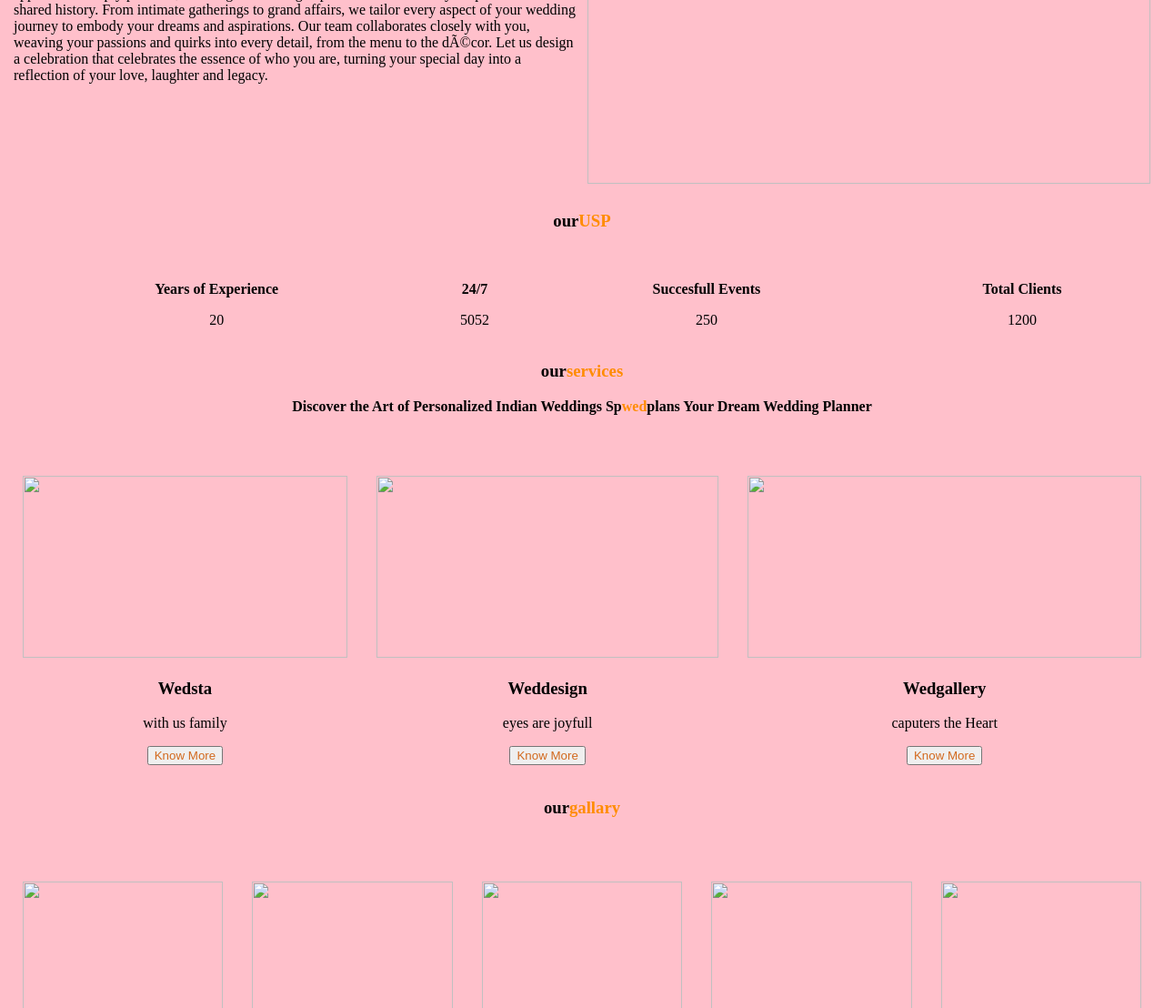
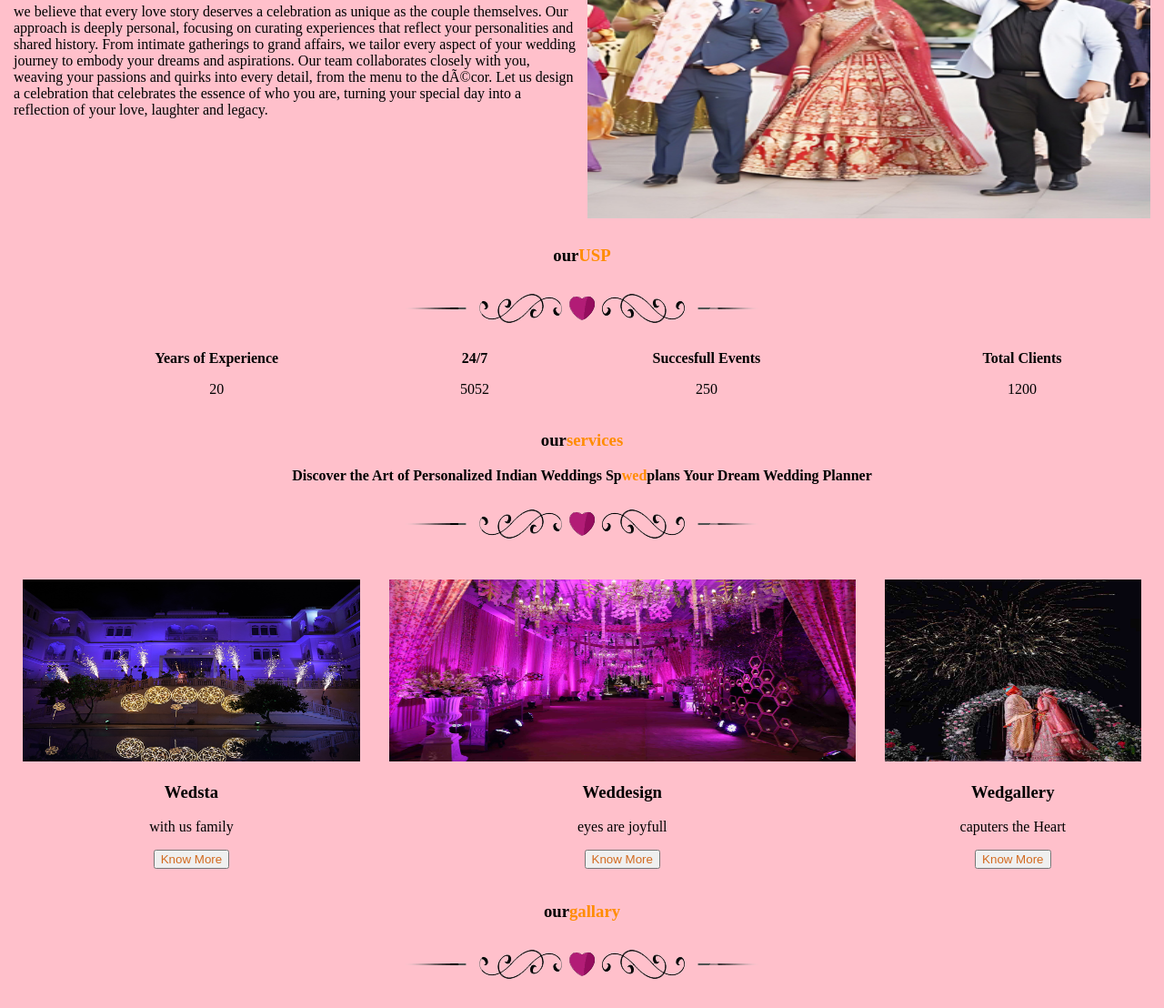
Before and after one commit to MaheshAmaragani/spwedplans, a plain HTML site: page index.html in a window 1280 px wide. Shown: the part 1692-2800 px from the top of the page at 91% size. Drawn offline with nearby package versions, Linux system fonts and the light colour scheme; the site is published under a folder, as on GitHub Pages, so addresses that start at the root find nothing.

Commit message:
my html code

```diff
--- a/index.html
+++ b/index.html
@@ -5,7 +5,7 @@
     <meta name="viewport" content="width=device-width, initial-scale=1.0">
     <title>Spwedplans</title>
     <!--favicon-->
-    <link rel="shortcut icon" href="/images/favicon.jpg" type="image/x-icon">
+    <link rel="shortcut icon" href="./images/favicon.jpg" type="image/x-icon">
     <!--bootstrap icon cdn-->
     <link rel="stylesheet" href="https://cdn.jsdelivr.net/npm/bootstrap-icons@1.11.3/font/bootstrap-icons.min.css">
 </head>
@@ -32,7 +32,7 @@
     <table width="100%">
         <tr>
             <video controls autoplay loop muted  width="100%" height="100%">
-                <source src="/images/vid1.mp4" type="video/mp4">
+                <source src="./images/vid1.mp4" type="video/mp4">
             </video>
         </tr>
     </table>
@@ -41,13 +41,13 @@
         <h2>Popular searches</h2>
         <table width="100%" cellpadding="5"style="border-collapse: collapse;" bgcolor="pink">
             <tr align="center">
-                <td><img src="/images/bridemakeup.jpg" alt="" width="100%" height="200px">
+                <td><img src="./images/bridemakeup.jpg" alt="" width="100%" height="200px">
                 <p>Bridemakeup</p></td>
-                <td><img src="/images/photograp.jpg" alt="" width="100%" height="200px">
+                <td><img src="./images/photograp.jpg" alt="" width="100%" height="200px">
                 <p>photographer</p></td>
-                <td><img src="/images/wedinv.jpg" alt=""width="100%" height="200px">
+                <td><img src="./images/wedinv.jpg" alt=""width="100%" height="200px">
                 <p>weddinginvitation</p></td>
-                <td><img src="/images/cater.jpg" alt=""width="100%" height="200px">
+                <td><img src="./images/cater.jpg" alt=""width="100%" height="200px">
                 <p>catering</p></td>
             </tr>
         </table>
@@ -56,21 +56,21 @@
     <!--mobile app banner start-->
     <table width="100%" cellpadding="5">
         <tr>
-            <img src="/images/ivf.jpg" alt="" width="100%" height="300px">
+            <img src="./images/ivf.jpg" alt="" width="100%" height="300px">
         </tr>
     </table>
     <!--mobile app banner end-->
     <!--aboutsection start-->
     <div align="center">
         <h3>About<b style="color:darkorange;">Us</b></h3>
-        <p><img src="/images/title-bottom.png" alt=""></p>
+        <p><img src="./images/title-bottom.png" alt=""></p>
         <p>BEST WEDDING PLANNERS IN HYDERABAD</p>
     </div>
     <table width="100%" cellpadding="5" bgcolor="pink">
         <tr>
 
             <td style="color: black;"><h2>Sp<span style="color:darkorange">wed</span>plans</h2><p>we believe that every love story deserves a celebration as unique as the couple themselves. Our approach is deeply personal, focusing on curating experiences that reflect your personalities and shared history. From intimate gatherings to grand affairs, we tailor every aspect of your wedding journey to embody your dreams and aspirations. Our team collaborates closely with you, weaving your passions and quirks into every detail, from the menu to the dÃ©cor. Let us design a celebration that celebrates the essence of who you are, turning your special day into a reflection of your love, laughter and legacy.</p></td>
-            <td width="50%"><img src="/images/vivahsutra-head.jpg" alt="" width="100%" height="400px"></td>
+            <td width="50%"><img src="./images/vivahsutra-head.jpg" alt="" width="100%" height="400px"></td>
         </tr>
 
     </table>
@@ -78,7 +78,7 @@
     <!--our USP start-->
     <div align="center">
         <h3>our<b style="color:darkorange;">USP</b></h3>
-        <p><img src="/images/title-bottom.png" alt=""></p>
+        <p><img src="./images/title-bottom.png" alt=""></p>
     </div>
     <table width="100%" cellpadding="'15" bgcolor="pink">
         <tr align="center">
@@ -106,24 +106,24 @@
     <div align="center" id="services">
         <h3>our<b style="color:darkorange;">services</b></h3>
         <p><b>Discover the Art of Personalized Indian Weddings Sp<span style="color:darkorange">wed</span>plans  Your Dream Wedding Planner</b></p>
-        <p><img src="/images/title-bottom.png" alt=""></p>
+        <p><img src="./images/title-bottom.png" alt=""></p>
     </div>
     <table width="100%" cellpadding="15" bgcolor="pink">
         <tr align="center">
             <td>
-                <img src="/images/7.jpg" alt="" width="100%" height="200px">
+                <img src="./images/7.jpg" alt="" width="100%" height="200px">
                 <h3>Wedsta</h3>
                 <p>with us family</p>
                 <button style="color: chocolate;" bgcolor="pink">Know More</button>
             </td>
             <td>
-                <img src="/images/pic6.jpeg" alt="" width="100%" height="200px">
+                <img src="./images/pic6.jpeg" alt="" width="100%" height="200px">
                 <h3>Weddesign</h3>
                 <p>eyes are joyfull</p>
                 <button style="color: chocolate;" bgcolor="pink">Know More</button>
             </td>
             <td>
-                <img src="/images/pic26.jpg" alt="" width="100%" height="200px">
+                <img src="./images/pic26.jpg" alt="" width="100%" height="200px">
                 <h3>Wedgallery</h3>
                 <p>caputers the Heart</p>
                 <button style="color: chocolate;" bgcolor="pink">Know More</button>
@@ -135,15 +135,15 @@
     <!--gallery section start-->
     <div align="center">
         <h3>our<b style="color:darkorange;">gallary</b></h3>
-        <p><img src="/images/title-bottom.png" alt=""></p>
+        <p><img src="./images/title-bottom.png" alt=""></p>
     </div>
     <table width="100%" cellpadding="15" bgcolor="pink">
         <tr>
-            <td><img src="/images/46.jpeg" alt="" width="100%" height="200px"></td>
-            <td><img src="/images/53.jpeg" alt="" width="100%" height="200px"></td>
-            <td><img src="/images/57.jpeg" alt="" width="100%" height="200px"></td>
-            <td><img src="/images/58.jpeg" alt="" width="100%" height="200px"></td>
-            <td><img src="/images/60.jpeg" alt="" width="100%" height="200px"></td>
+            <td><img src="./images/46.jpeg" alt="" width="100%" height="200px"></td>
+            <td><img src="./images/53.jpeg" alt="" width="100%" height="200px"></td>
+            <td><img src="./images/57.jpeg" alt="" width="100%" height="200px"></td>
+            <td><img src="./images/58.jpeg" alt="" width="100%" height="200px"></td>
+            <td><img src="./images/60.jpeg" alt="" width="100%" height="200px"></td>
         </tr>
     <!--<hr>-->
     </table>
```
